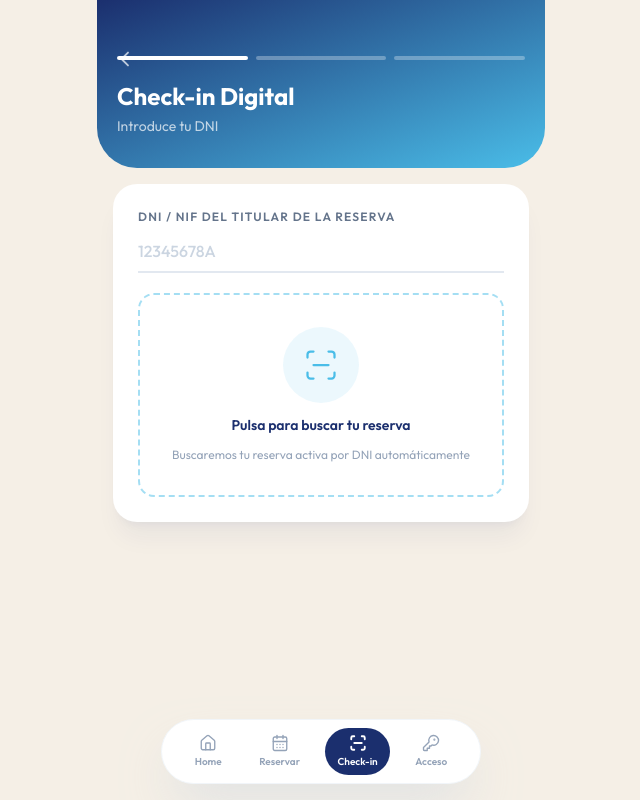
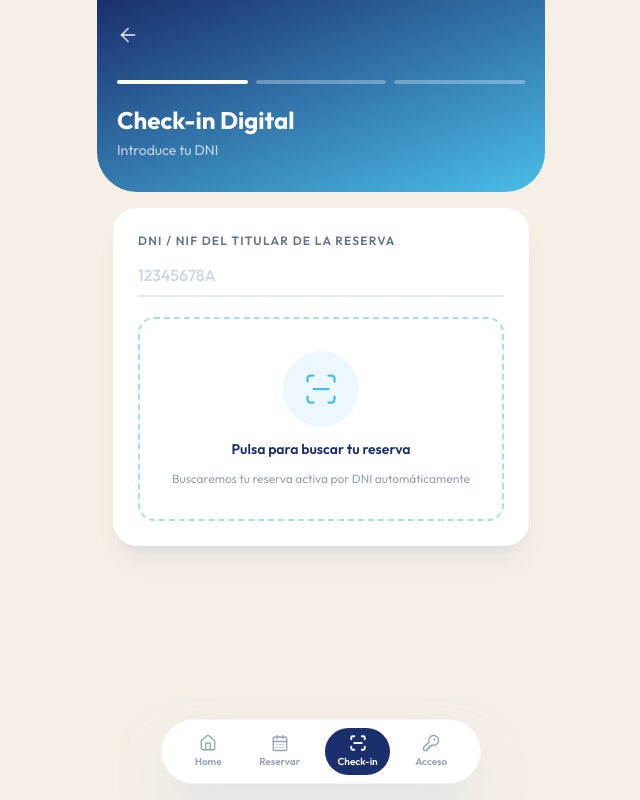
Before and after one commit to AlejandroPerez47/ISST-Grupo14-Coocon, a Next.js app in the folder frontend/: page /checkin in a window 1280 px wide. Shown: the whole page, without its empty margins (319-959 px from the left). Built offline with nearby package versions, Linux system fonts and the light colour scheme.

Commit message:
Correción Pantalla Check-in

```diff
--- a/frontend/src/app/checkin/page.tsx
+++ b/frontend/src/app/checkin/page.tsx
@@ -54,10 +54,10 @@ export default function CheckInPage() {
         className="relative px-5 pt-12 pb-8 rounded-b-[2.5rem]"
         style={{ background: 'linear-gradient(160deg, #1B2F6E 0%, #4ABDE8 100%)' }}
       >
-        <button onClick={() => step > 1 ? setStep(s => s - 1) : router.back()} className="absolute top-12 left-5 text-white/70 hover:text-white transition-colors">
+        <button onClick={() => step > 1 ? setStep(s => s - 1) : router.back()} className="absolute top-6 left-5 text-white/70 hover:text-white transition-colors">
           <ArrowLeft size={22} />
         </button>
-        <div className="flex gap-2 mb-5 mt-2">
+        <div className="flex gap-2 mb-5 mt-8">
           {[1, 2, 3].map(s => (
             <div key={s} className={`h-1 rounded-full flex-1 transition-all ${step >= s ? 'bg-white' : 'bg-white/30'}`} />
           ))}
```
Also changed, not shown: 1 other file (tests, documents, lock files or other folders).
